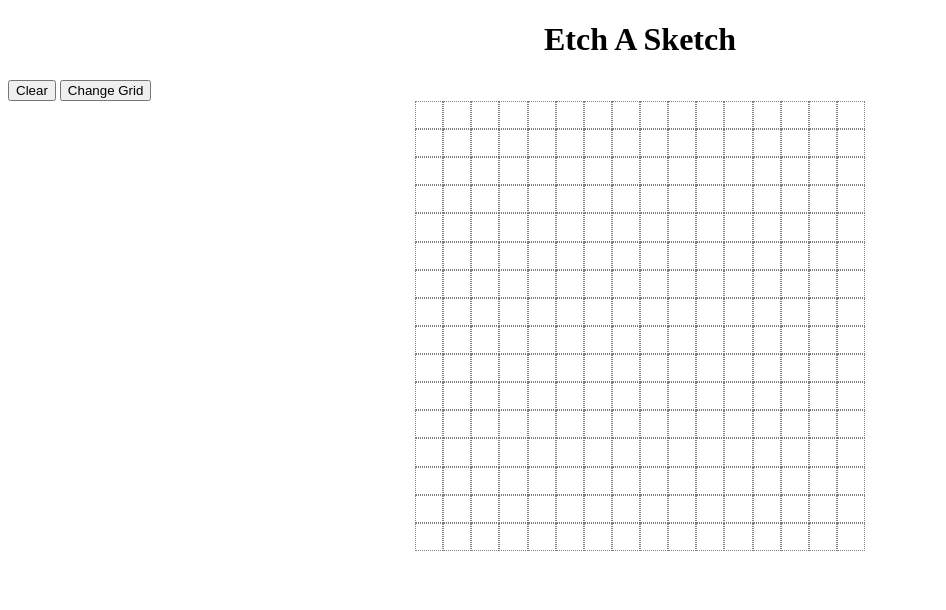
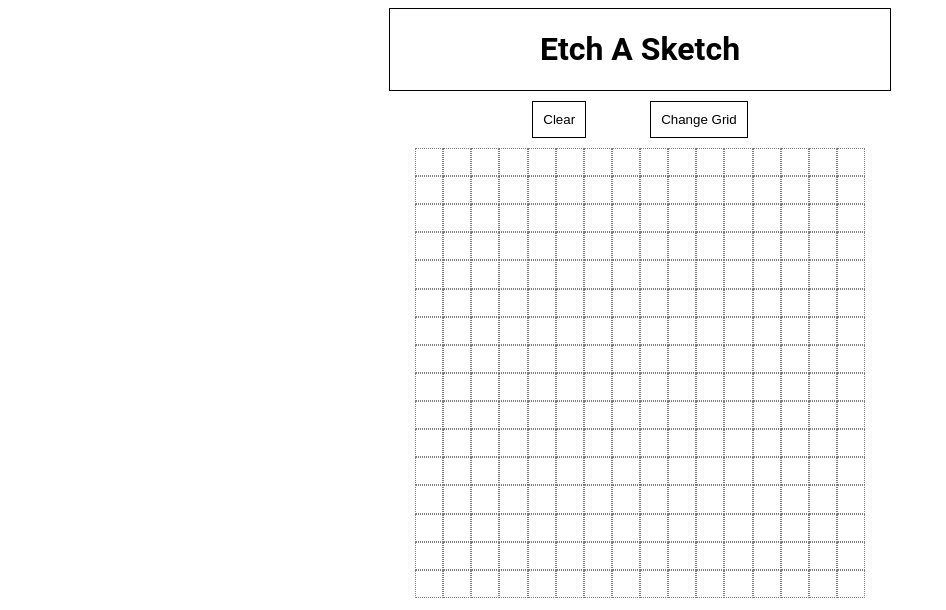
Before and after one commit to scottblooded/etch-a-sketch, a plain HTML site: page index.html in a window 1280 px wide. Shown: the whole page, without its empty margins (0-946 px from the left). Drawn offline with nearby package versions, Linux system fonts and the light colour scheme.

Commit message:
bug fix grid

```diff
--- a/CSS/style.css
+++ b/CSS/style.css
@@ -16,5 +16,30 @@
 	border-color: gray;
 }
 .header {
+	width: 500px;
 	text-align: center;
+	margin: auto;
+	border: 1px solid black;
+
 }
+.controls {
+	width: 500px;
+	text-align: center;
+	margin: auto;
+}
+button {
+	text-align: center;
+	text-decoration: none;
+	display: inline-block;
+	margin: 10px 30px;
+	margin-bottom: 10px;
+	padding: 10px;
+	background-color: white;
+	border: 1px solid black;
+}
+button:hover {
+	background-color: gray;
+}
+h1{
+	font-family: 'roboto';
+}
--- a/script/script.js
+++ b/script/script.js
@@ -20,10 +20,18 @@ function clear() {
 
 }
 
+
+
 $(document).ready(function(){
 	gridSize = 16;
 	makeGrid();
 	draw();
 
-	$('#clear').click(clear)
+	$('#clear').click(clear);
+	$('#changeGrid').click(function(){
+		gridSize = prompt('Enter a number to change the grid dimensions');
+		$('#canvas').empty();
+		makeGrid();
+		draw();
+	});
 })
```
Also changed, not shown: 1 other file.
